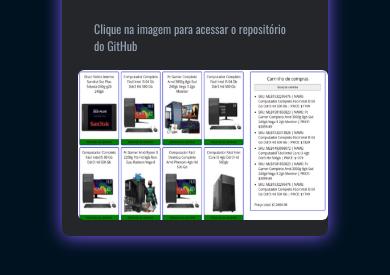
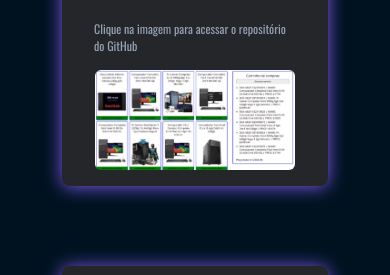
Before and after one commit to Murilo-Carrijo/Murilo-Carrijo.github.io, a React (Create React App) app: page /projetos in a window 390 px wide. Shown: the part 372-647 px from the top of the page. Built offline with nearby package versions, Linux system fonts and the light colour scheme.

Commit message:
fix: ajustando o CSS para mobile - imagem dos projetos

```diff
--- a/src/style/Projects.css
+++ b/src/style/Projects.css
@@ -44,8 +44,8 @@
     border-radius: 6px;
     display: flex;
     margin: auto;
-    max-height: 150px;
-    max-width: 250px;
+    max-height: 100px;
+    max-width: 200px;
   }
 }
 
```
